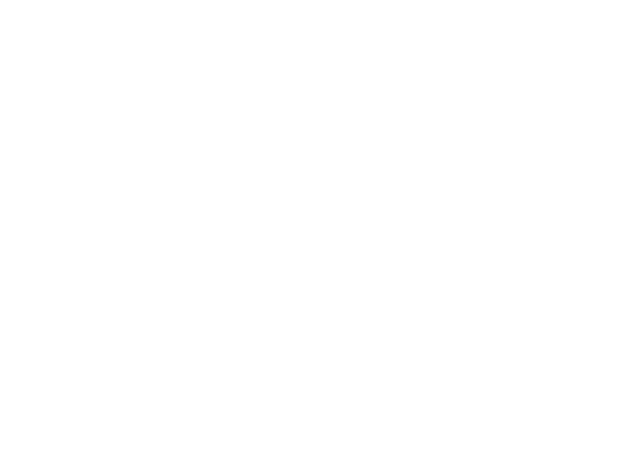
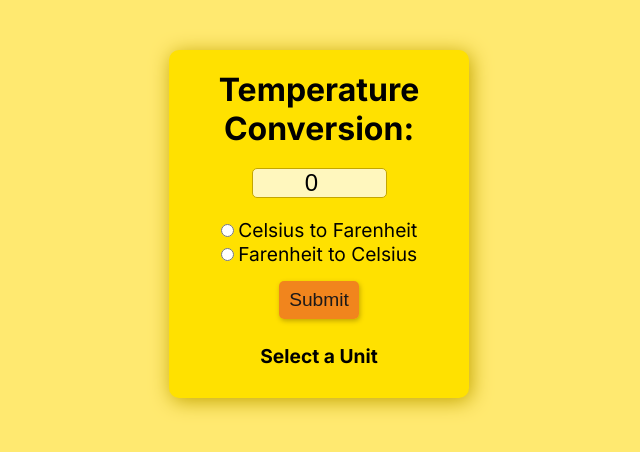
Before and after one commit to Thaara63/Temperature-Converter, a plain HTML site: page index.html in a window 1280 px wide. Shown: the whole page, without its empty margins (321-961 px from the left). Drawn offline with Linux system fonts and the light colour scheme.

Commit message:
Created the Html and Css files

```diff
--- a/index.html
+++ b/index.html
@@ -8,6 +8,22 @@
 </head>
 <body>
 
+    <form>
+        <h1>Temperature Conversion:</h1><br>
+        <input type="number" id="textBox" value="0"><br>
+
+        <input type="radio"  id="toFarenheit" name="unit">
+        <label for="toFarenheit"> Celsius to Farenheit </label> <br>
+
+        <input type="radio"  id="toCelsius" name="unit">
+        <label for="toCelsius"> Farenheit to Celsius </label> <br>
+
+        <button type="button" onclick="convert()">Submit</button>
+        <p id="result">Select a Unit</p>
+
+    </form>
+
+
     <script src="index.js"></script>
 </body>
 </html>
--- a/styles.css
+++ b/styles.css
@@ -0,0 +1,68 @@
+@import url('https://fonts.googleapis.com/css2?family=Inter:ital,opsz,wght@0,14..32,100..900;1,14..32,100..900&display=swap');
+
+*{
+    margin: 0;
+    padding: 0;
+    box-sizing: border-box;
+}
+
+body{
+    background-color: rgba(255, 217, 0, 0.562);
+    font-family: "Inter", serif;
+    font-weight: 400;
+}
+
+
+form{
+    border: none;
+    background-color: rgb(255, 225, 0);
+    box-shadow: 2px 3px 20px rgb(196, 166, 0);
+    border-radius: 10px;
+    margin: auto;
+    margin-top: 50px;
+    max-width: 300px;
+    padding: 20px 15px;
+    text-align: center;
+}
+
+#textBox{
+    width: 50%;
+    text-align: center;
+    font-size: 1.5rem;
+    border: 1px solid rgb(196, 166, 0);
+    border-radius: 5px;
+    background-color: rgb(255, 247, 190);
+    margin-bottom: 20px;
+}
+
+label{
+   font-size: 1.2rem;
+}
+
+input[type="radio"]{
+    filter: hue-rotate(170deg);
+}
+
+button{
+    margin: 15px 0;
+    font-size: 1.2rem;
+    color: rgb(28, 25, 25);
+    padding: 8px 10px;
+    border: none;
+    border-radius: 5px;
+    background-color: rgba(239, 116, 35, 0.837);
+    box-shadow: 1px 2px 5px rgb(196, 166, 0);
+    cursor: pointer;
+}
+
+button:hover{
+    background-color: rgb(251, 105, 9);
+    color: rgb(0, 0, 0);
+    transition-duration: 200ms;
+}
+
+#result{
+    font-size: 1.2rem;
+    font-weight: 700;
+    padding: 10px 0;
+}
```
